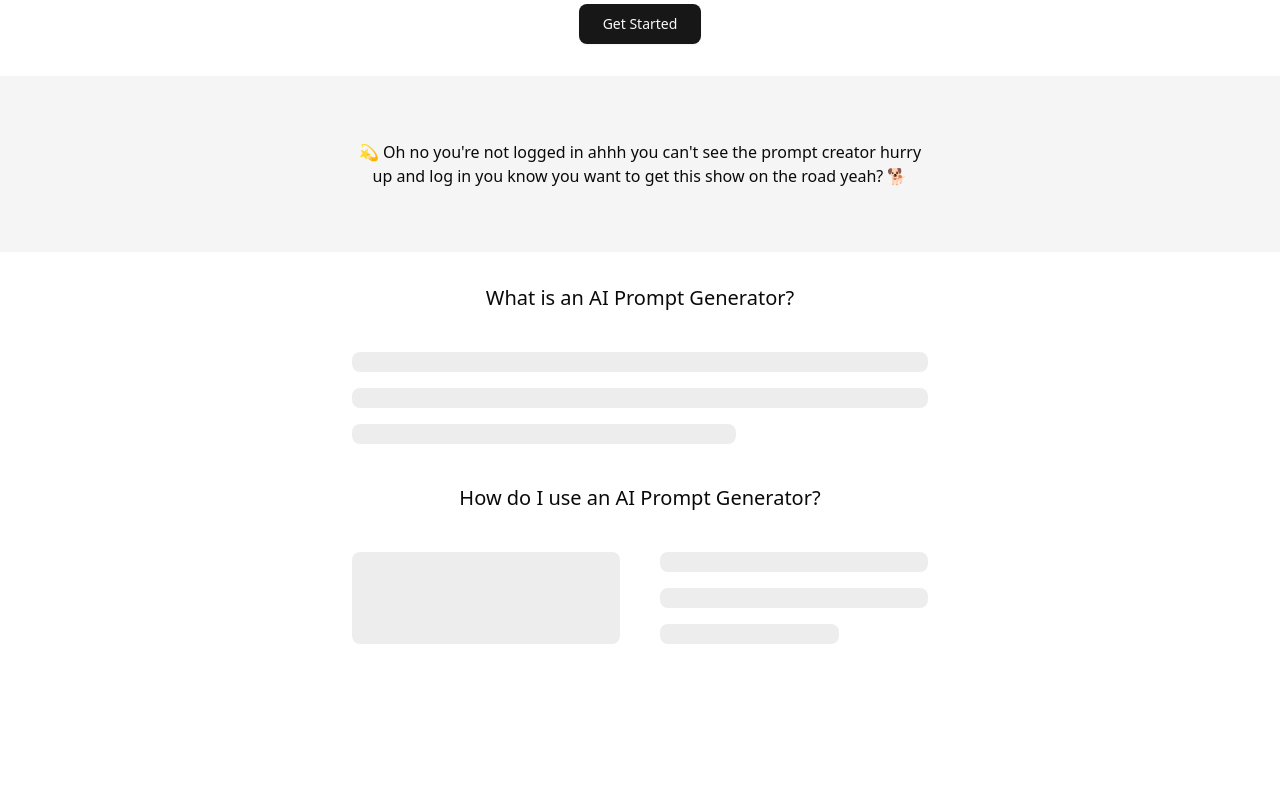
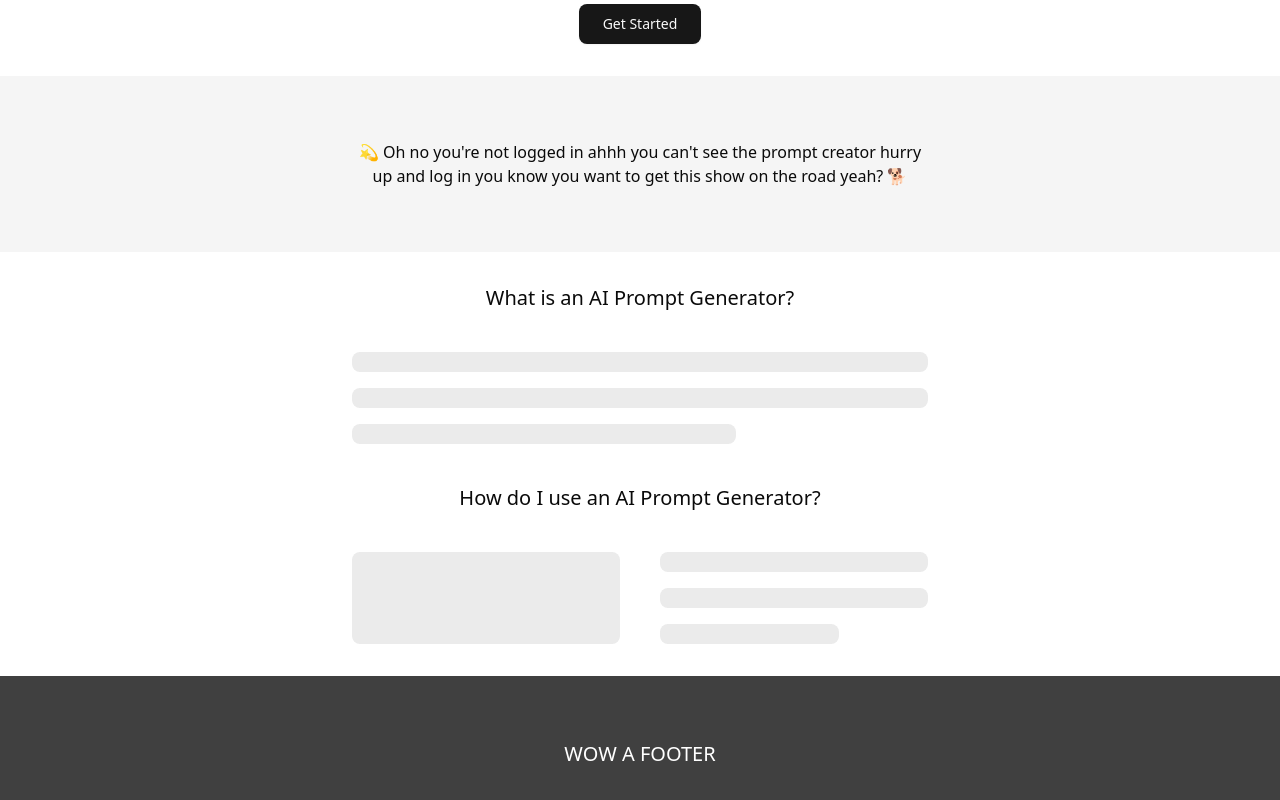
Before and after one commit to chingu-voyages/V54-tier3-team-37, a React (Vite) app in the folder frontend/: page / in a window 1280 px wide. Shown: the part 244-1044 px from the top of the page. Before the commit the page ends 888 px from the top, so only its background shows below. Built offline with nearby package versions, Linux system fonts and the light colour scheme.

Commit message:
feat(homepage): WOW A FOOTER

```diff
--- a/frontend/src/App.tsx
+++ b/frontend/src/App.tsx
@@ -1,4 +1,5 @@
 import About from './components/About';
+import Footer from './components/Footer';
 import Hero from './components/Hero';
 import PromptGenMockup from './components/PromptGenMockup';
 
@@ -18,6 +19,7 @@ function App() {
         </div>
       )}
       <About />
+      <Footer />
     </div>
   );
 }
--- /dev/null
+++ b/frontend/src/components/Footer.tsx
@@ -0,0 +1,11 @@
+const Footer = () => {
+  return (
+    <div className="bg-neutral-700 text-background w-full p-16">
+      <p className="mx-auto max-w-xl text-xl text-center">
+        WOW A FOOTER
+      </p>
+    </div>
+  );
+}
+
+export default Footer
```
